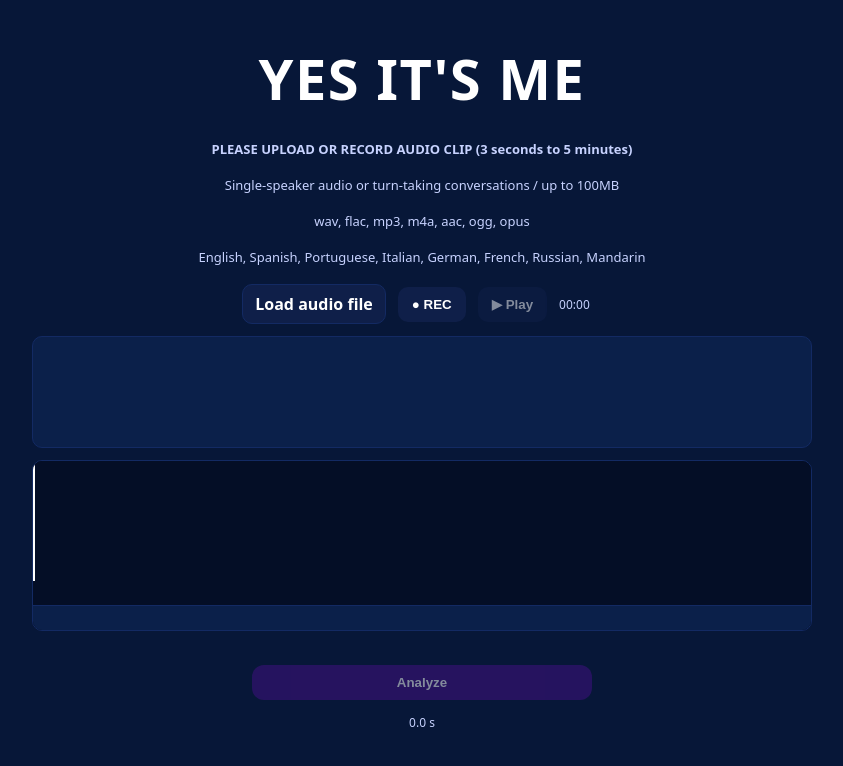
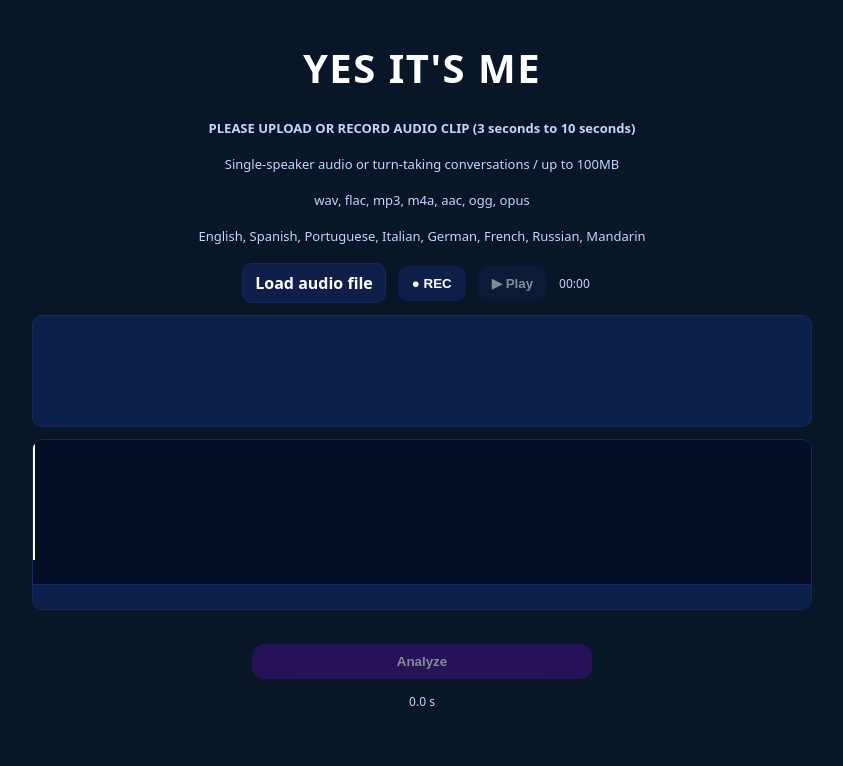
Before and after one commit to alekseialeshin/yim-mvp, a website: page public/index.html in a window 1280 px wide. Shown: the whole page, without its empty margins (218-1061 px from the left). Drawn offline with Linux system fonts and the light colour scheme; a script that the page names is missing.

Commit message:
Update UI: change background to #091628, reduce title size to 40px, update audio duration hint to 10 seconds

```diff
--- a/public/index.html
+++ b/public/index.html
@@ -5,10 +5,10 @@
   <meta name="viewport" content="width=device-width, initial-scale=1" />
   <title>YES IT'S ME</title>
   <style>
-    :root{ --bg:#071738; --fg:#ffffff; --muted:#c7d2fe; --brand:#451186; --panel:#0b204a; --border:#132a63; }
+    :root{ --bg:#091628; --fg:#ffffff; --muted:#c7d2fe; --brand:#451186; --panel:#0b204a; --border:#132a63; }
     html,body{margin:0;padding:0;background:var(--bg);color:var(--fg);font-family:system-ui,-apple-system,Segoe UI,Inter,Roboto,sans-serif}
     .wrap{max-width:780px;margin:40px auto;padding:0 16px;text-align:center}
-    h1{font-size:56px;letter-spacing:1.5px;margin:0 0 24px;font-weight:800}
+    h1{font-size:40px;letter-spacing:1.5px;margin:0 0 24px;font-weight:800}
     .hint{color:var(--muted);font-size:13px;margin-bottom:18px}
     .row{display:flex;gap:12px;justify-content:center;align-items:center;flex-wrap:wrap;margin-bottom:12px}
     .btn{appearance:none;border:0;padding:10px 14px;border-radius:10px;cursor:pointer;font-weight:700}
@@ -51,7 +51,7 @@
 <body>
   <div class="wrap">
     <h1>YES IT'S ME</h1>
-    <div class="hint"><strong>PLEASE UPLOAD OR RECORD AUDIO CLIP (3 seconds to 5 minutes)</strong></div>
+    <div class="hint"><strong>PLEASE UPLOAD OR RECORD AUDIO CLIP (3 seconds to 10 seconds)</strong></div>
     <div class="hint">Single-speaker audio or turn-taking conversations / up to 100MB</div>
     <div class="hint">wav, flac, mp3, m4a, aac, ogg, opus</div>
     <div class="hint">English, Spanish, Portuguese, Italian, German, French, Russian, Mandarin</div>
```
